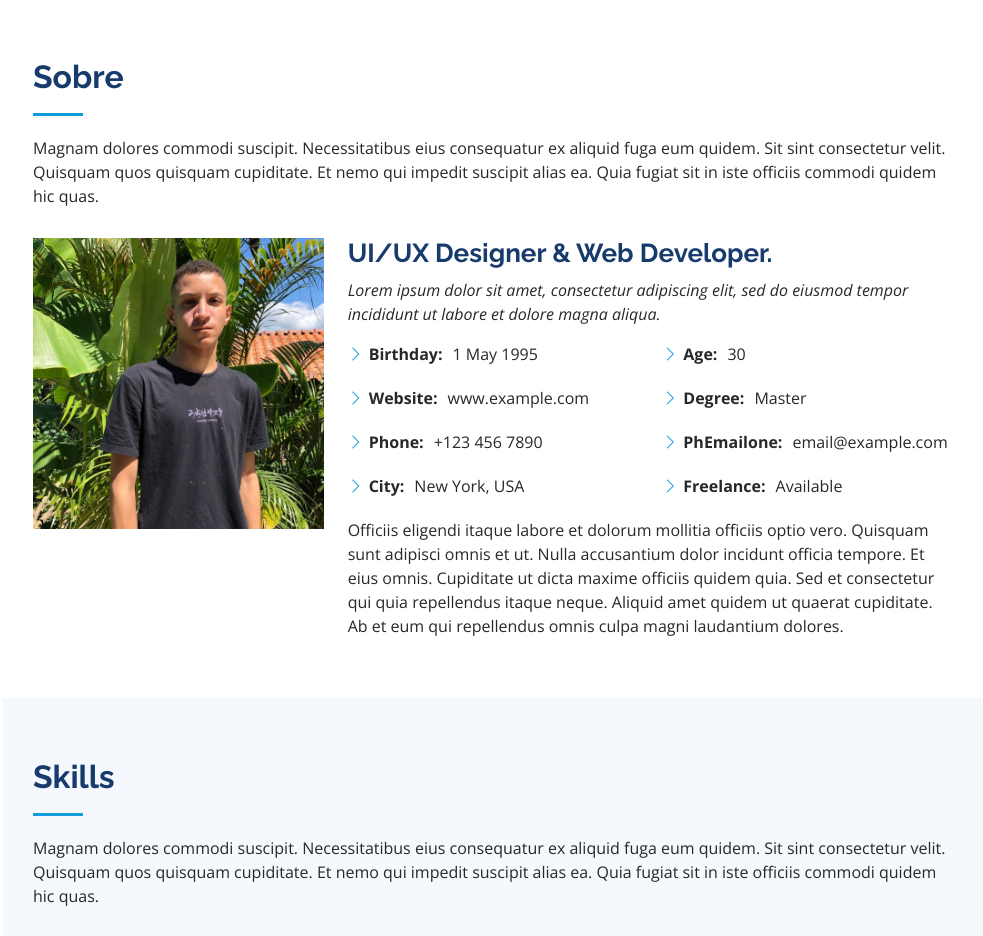
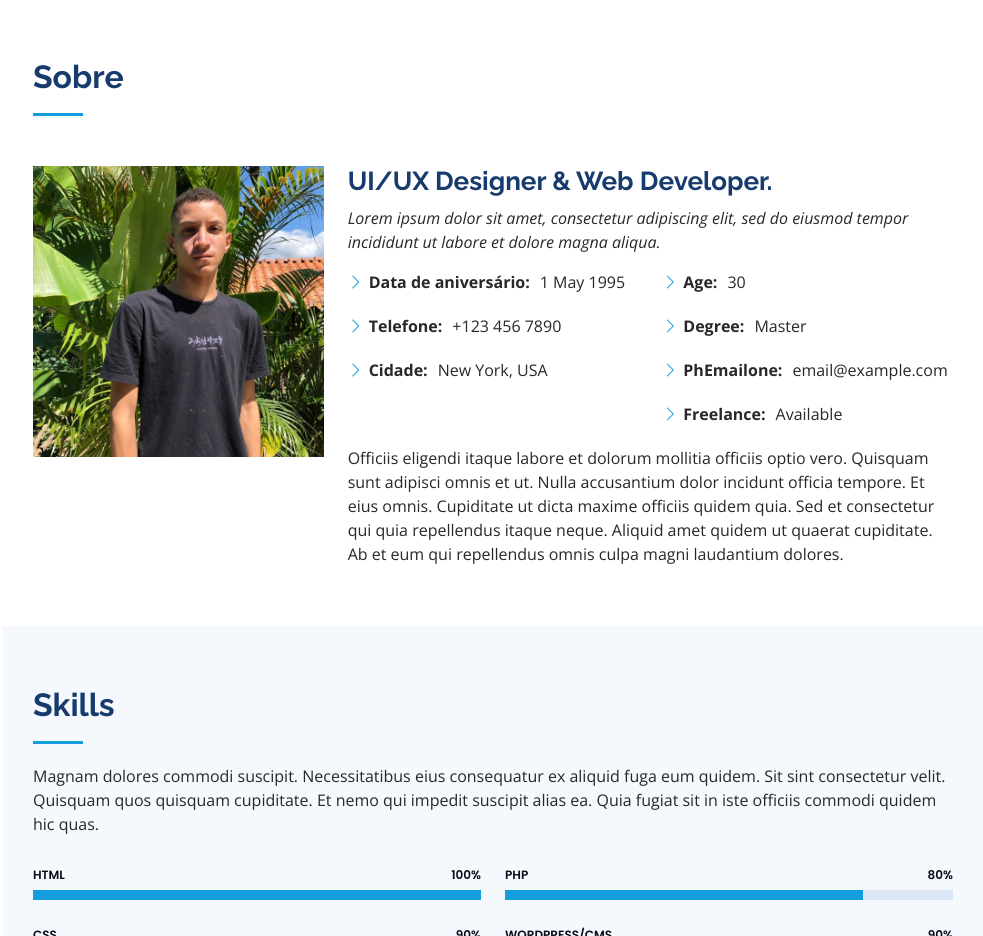
Before and after one commit to Leeojunior/portifolio, a plain HTML site: page index.html in a window 1280 px wide. Shown: the part 802-1738 px from the top of the page, without its empty margins (297-1280 px from the left). Drawn offline with nearby package versions, Linux system fonts and the light colour scheme.

Commit message:
Atualização da seção sobre

```diff
--- a/index.html
+++ b/index.html
@@ -85,7 +85,6 @@
 
         <div class="section-title">
           <h2>Sobre</h2>
-          <p>Magnam dolores commodi suscipit. Necessitatibus eius consequatur ex aliquid fuga eum quidem. Sit sint consectetur velit. Quisquam quos quisquam cupiditate. Et nemo qui impedit suscipit alias ea. Quia fugiat sit in iste officiis commodi quidem hic quas.</p>
         </div>
 
         <div class="row">
@@ -101,10 +100,9 @@
             <div class="row">
               <div class="col-lg-6">
                 <ul>
-                  <li><i class="bi bi-chevron-right"></i> <strong>Birthday:</strong> <span>1 May 1995</span></li>
-                  <li><i class="bi bi-chevron-right"></i> <strong>Website:</strong> <span>www.example.com</span></li>
-                  <li><i class="bi bi-chevron-right"></i> <strong>Phone:</strong> <span>+123 456 7890</span></li>
-                  <li><i class="bi bi-chevron-right"></i> <strong>City:</strong> <span>New York, USA</span></li>
+                  <li><i class="bi bi-chevron-right"></i> <strong>Data de aniversário:</strong> <span>1 May 1995</span></li>
+                  <li><i class="bi bi-chevron-right"></i> <strong>Telefone:</strong> <span>+123 456 7890</span></li>
+                  <li><i class="bi bi-chevron-right"></i> <strong>Cidade:</strong> <span>New York, USA</span></li>
                 </ul>
               </div>
               <div class="col-lg-6">
```
